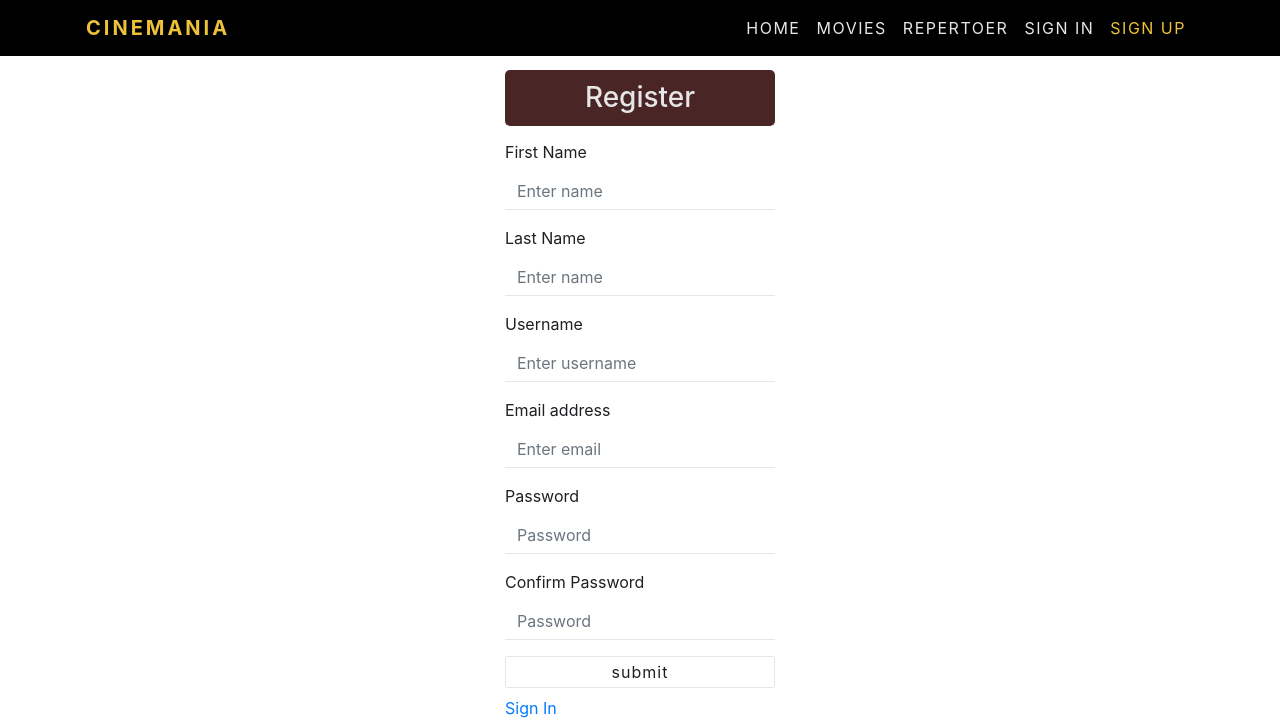
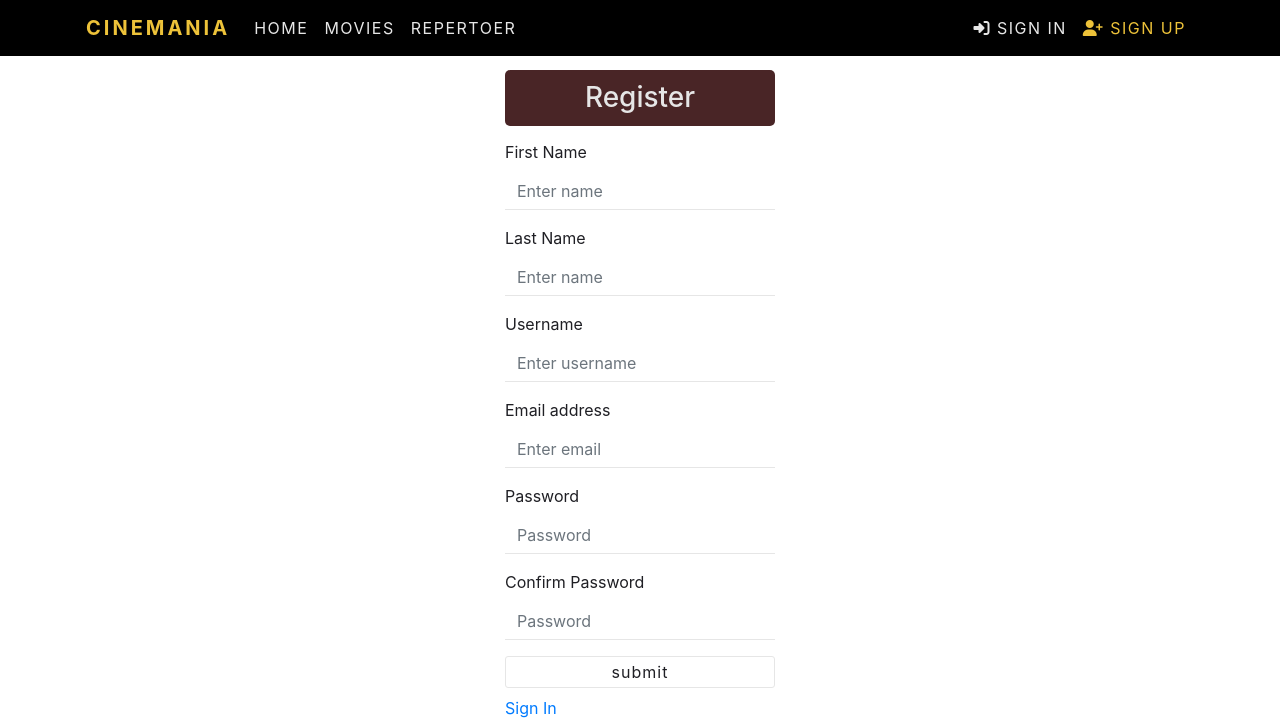
Before and after one commit to mgajin/repertoer-website, a Django app: page /auth/register in a window 1280 px wide. Shown: the top 727 px of the page. Run offline with Django 3.2, Linux system fonts and the light colour scheme; some libraries are stand-ins or nearby versions.

Commit message:
user logout implementation

```diff
--- a/accounts/views.py
+++ b/accounts/views.py
@@ -57,4 +57,11 @@ def login(request):
         return render(request, 'accounts/login.html')
 
 def logout(request):
-    return redirect('index')
+
+    if request.method == 'POST':
+       auth.logout(request)
+       messages.success(request, 'You are now logged out')
+       return redirect('index')
+
+    else:
+        return redirect('index')
--- a/templates/partials/_navbar.html
+++ b/templates/partials/_navbar.html
@@ -6,7 +6,7 @@
             <span class="navbar-toggler-icon"></span>
         </button>
         <div class="collapse navbar-collapse" id="navbarNavAltMarkup">
-            <div class="navbar-nav">
+            <div class="navbar-nav mr-auto">
                 <a {% if '/' == request.path %} class="nav-item nav-link active" href="{% url 'index' %}">Home</a>
                 {% else %} class="nav-item nav-link"
                 href="{% url 'index' %}">Home</a>
@@ -21,16 +21,30 @@
                 {% else %} class="nav-item nav-link"
                 href="{% url 'repertoer' %}">Repertoer</a>
                 {% endif %}
-                <a {% if '/auth/login' == request.path %} class="nav-item nav-link active" href="{% url 'login' %}">Sign
+            </div>
+
+            <div class="navbar-nav ml-auto">
+                {% if user.is_authenticated %}
+                <a class="nav-item nav-link" href=""><i class="fas fa-user"></i> {{user.username}}</a>
+                <a href="javascript:{document.getElementById('logout').submit}" class="nav-item nav-link"><i
+                        class="fas fa-sign-out-alt"></i> logout</a>
+                <form action="{% url 'logout' %}" id="logout" method="POST">
+                    {% csrf_token %}
+                    <input type="hidden">
+                </form>
+                {% else %}
+                <a {% if '/auth/login' == request.path %} class="nav-item nav-link active" href="{% url 'login' %}"><i
+                        class="fas fa-sign-in-alt"></i> Sign
                     In</a>
                 {% else %} class="nav-item nav-link"
-                href="{% url 'login' %}">Sign In</a>
+                href="{% url 'login' %}"><i class="fas fa-sign-in-alt"></i> Sign In</a>
                 {% endif %}
                 <a {% if '/auth/register' == request.path %} class="nav-item nav-link active"
-                    href="{% url 'register' %}">Sign
+                    href="{% url 'register' %}"><i class="fas fa-user-plus"></i> Sign
                     Up</a>
                 {% else %} class="nav-item nav-link"
-                href="{% url 'register' %}">Sign Up</a>
+                href="{% url 'register' %}"><i class="fas fa-user-plus"></i> Sign Up</a>
+                {% endif %}
                 {% endif %}
             </div>
         </div>
```
